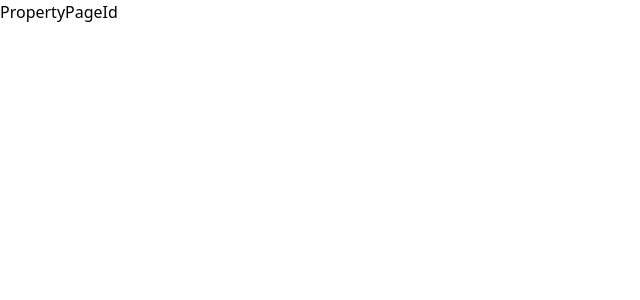
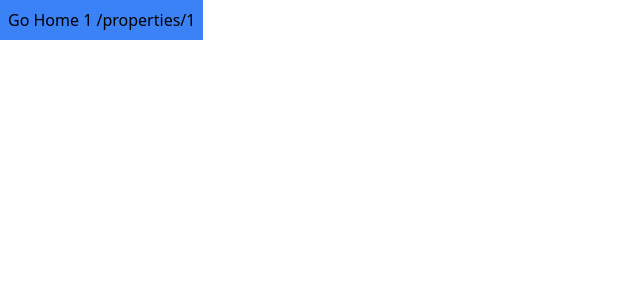
Before and after one commit to antosha-85/NextJs, a Next.js app: page /properties/1 in a window 1280 px wide. Shown: the top 300 px of the page, without its empty margins (0-640 px from the left). Built offline with nearby package versions, Linux system fonts and the light colour scheme.

Commit message:
explored use client and some next/navigation hooks

```diff
--- a/app/properties/[id]/page.jsx
+++ b/app/properties/[id]/page.jsx
@@ -1,7 +1,27 @@
+"use client";
 import React from "react";
 
+import { useRouter, useParams, useSearchParams, usePathname } from "next/navigation";
+
 const PropertyPageId = () => {
-    return <div>PropertyPageId</div>;
+    const router = useRouter();
+    console.log("hello!");
+    const { id } = useParams();
+    const searchParams = useSearchParams();
+    const name = searchParams.get("name");
+    const pathName = usePathname();
+
+
+    return (
+        <div>
+            <button
+                onClick={() => router.push("/")}
+                className="bg-blue-500 p-2"
+            >
+                Go Home {id} {name} {pathName}
+            </button>
+        </div>
+    );
 };
 
 export default PropertyPageId;
--- a/app/properties/page.jsx
+++ b/app/properties/page.jsx
@@ -2,6 +2,7 @@ import React from "react";
 import Link from "next/link";
 
 const PropertiesPage = () => {
+    console.log("Hello!");
     return (
         <div>
             <h1 className="text-3xl">Properties</h1>
```
